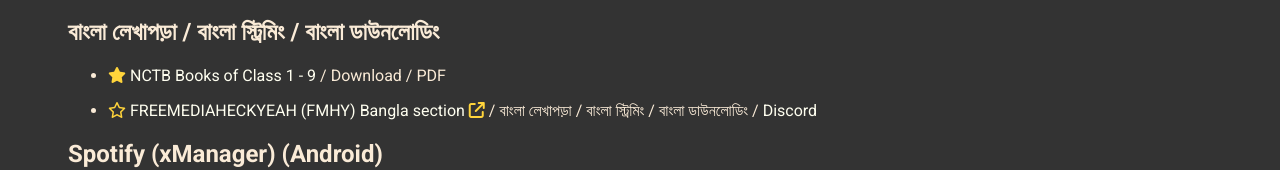
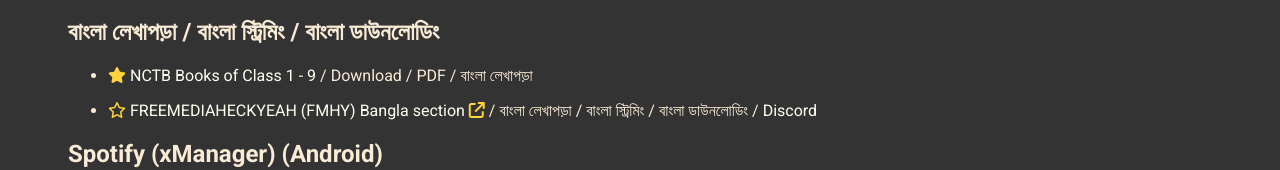
Before and after one commit to goldenbengali/Bangladeshpiratevillage, a plain HTML site: page index.html in a window 1280 px wide. Shown: the part 755-925 px from the top of the page. Drawn offline with Linux system fonts and the light colour scheme.

Commit message:
Update index.html

```diff
--- a/index.html
+++ b/index.html
@@ -80,7 +80,7 @@
             </div>
             <div>
                 <ul>
-                    <li><p><i class="fa-solid fa-star" style="color: #FFD43B;"></i> <a class="gLs" href="https://infoplanetbd.com/?s=NCTB+Books" target="_blank">NCTB Books of Class 1 - 9 </a>/ Download / PDF</li></p>
+                    <li><p><i class="fa-solid fa-star" style="color: #FFD43B;"></i> <a class="gLs" href="https://infoplanetbd.com/?s=NCTB+Books" target="_blank">NCTB Books of Class 1 - 9 </a>/ Download / PDF / বাংলা লেখাপড়া</li></p>
                 </ul>
                 <ul>
                     <li><p><i class="fa-regular fa-star" style="color: #FFD43B;"></i> <a class="gLs" href="https://fmhy.net/non-english#bangla-%E0%A6%AC%E0%A6%BE%E0%A6%82%E0%A6%B2%E0%A6%BE" target="_blank">FREEMEDIAHECKYEAH (FMHY) Bangla section <i class="fa-solid fa-arrow-up-right-from-square" style="color: #FFD43B;"></i></a> / বাংলা লেখাপড়া / বাংলা স্ট্রিমিং / বাংলা ডাউনলোডিং
```
